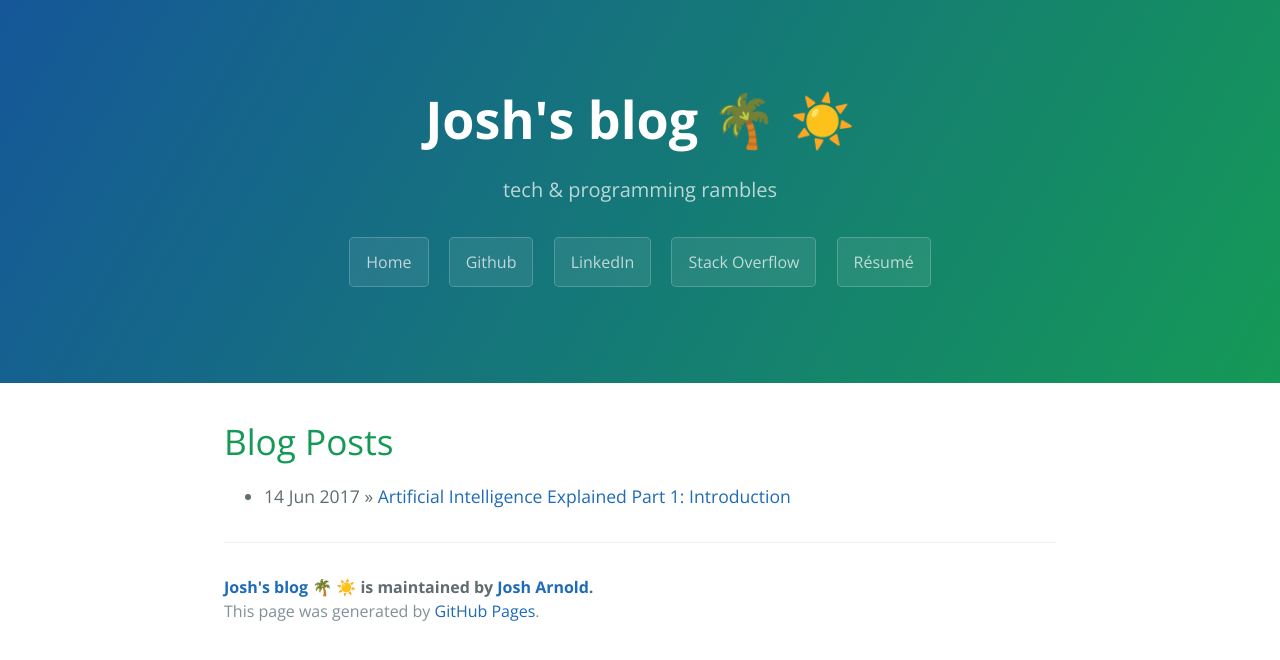
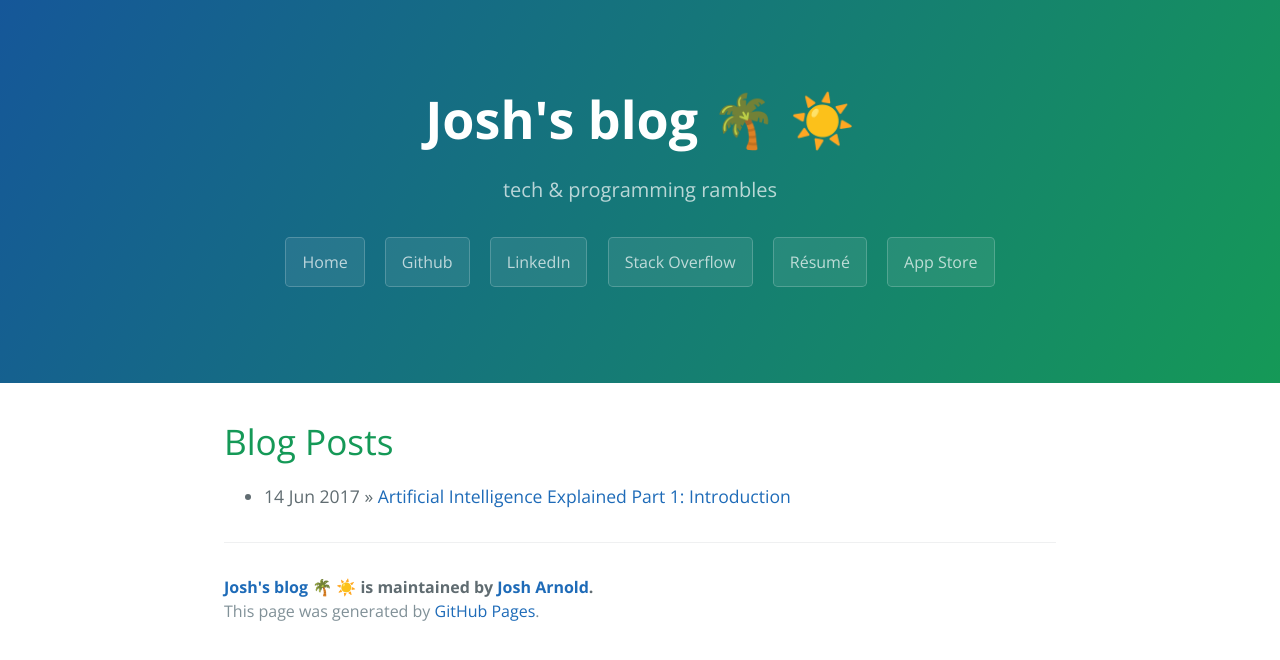
Before and after one commit to josharnoldjosh/josharnoldjosh.github.io, a Jekyll site: the page built from index.html, in a window 1280 px wide. Shown: the top 660 px of the page. Built offline with Jekyll 4.4.1, drawn with Linux system fonts in a browser that asks for light colours; the list of posts is cut into pages by our own code.

Commit message:
Added App Store Link

```diff
--- a/_includes/page-header.html
+++ b/_includes/page-header.html
@@ -5,5 +5,6 @@
     <a href="https://github.com/josharnoldjosh" class="btn"> Github </a>
   <a href="https://www.linkedin.com/in/josh-arnold-8854a2b0" class="btn"> LinkedIn </a>
   <a href="https://stackoverflow.com/users/2872779/josh?tab=profile" class="btn"> Stack Overflow </a>
-  <a href="/cv" class="btn"> Résumé </a>
+  <a href="https://drive.google.com/file/d/0B9bkk_najB9FVi0tbUhzNjZJelE/view" class="btn"> Résumé </a>
+    <a href="https://itunes.apple.com/nz/developer/josh-arnold/id1229902374" class="btn"> App Store </a>
 </section>
```
